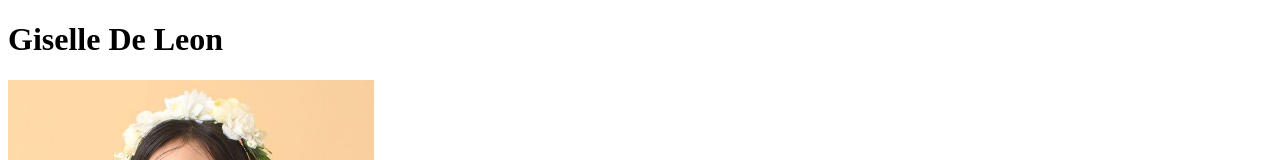
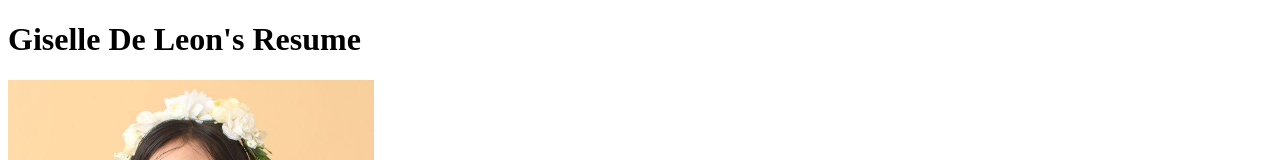
Before and after one commit to meimeichan143/my-resume, a plain HTML site: page index.html in a window 1280 px wide. Shown: the top 160 px of the page. Drawn offline with Linux system fonts and the light colour scheme.

Commit message:
Update index.html

```diff
--- a/index.html
+++ b/index.html
@@ -6,7 +6,7 @@
 </head>
 <body>
 
-    <h1>Giselle De Leon</h1>
+    <h1>Giselle De Leon's Resume</h1>
     <img src="./me.png"/>
     <h2>Summary:</h2>
     <p>Reliable, optimistic, and adaptable, Giselle is passionate and competent in the field of psychology and music. She is adept in writing and technical work, and functions best in a balanced environment of office work and social interaction. She desires to continue her advanced studies in psychology and music therapy, while acquiring practical experience in psychological centers and later become a licensed psychologist.</p>
```
